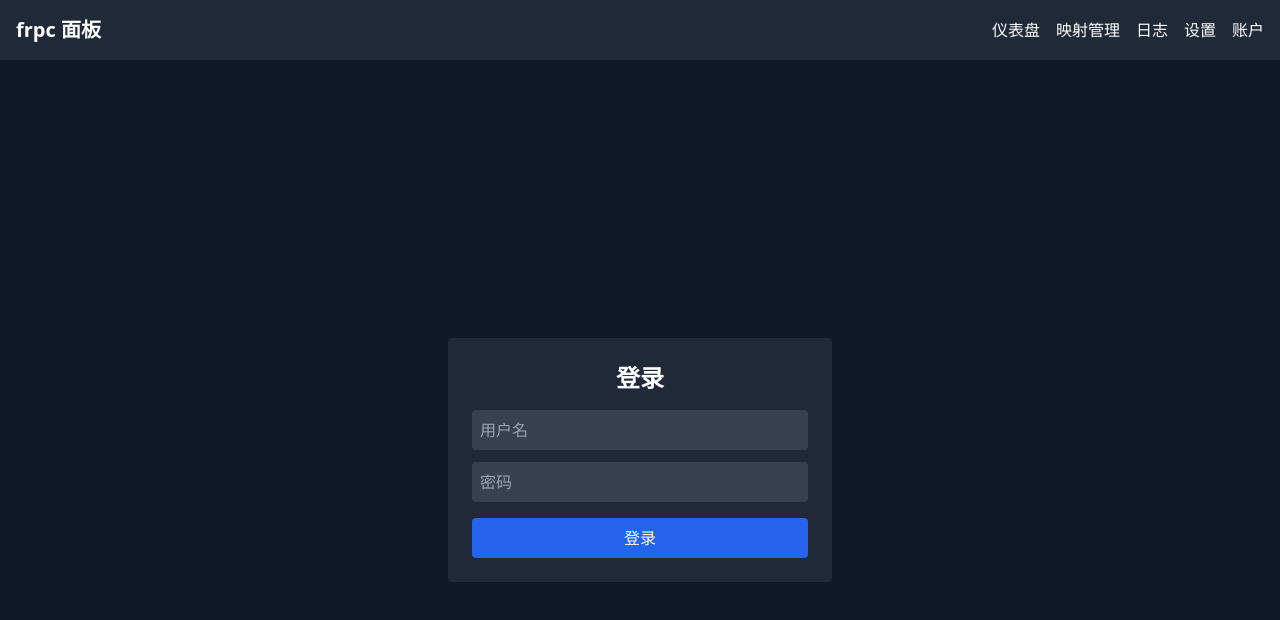
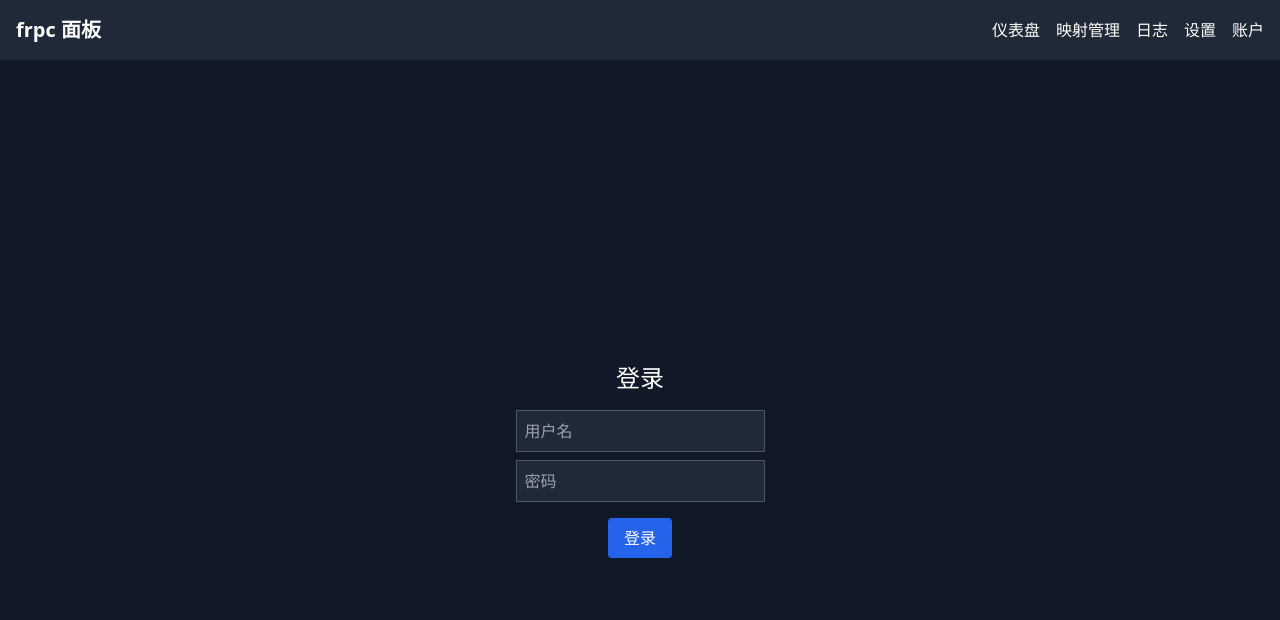
Before and after one commit to zeyu8023/frpc-panel-frontend, a React (Vite) app: page /login in a window 1280 px wide. Shown: the top 620 px of the page. Built offline with nearby package versions, Linux system fonts and the light colour scheme.

Commit message:
Update Login.jsx

```diff
--- a/src/pages/Login.jsx
+++ b/src/pages/Login.jsx
@@ -1,45 +1,39 @@
-import { useState } from 'react'
-import axios from 'axios'
+import React, { useState } from 'react';
+import { useNavigate } from 'react-router-dom';
 
 export default function Login() {
-  const [username, setUsername] = useState('')
-  const [password, setPassword] = useState('')
+  const [username, setUsername] = useState('');
+  const [password, setPassword] = useState('');
+  const navigate = useNavigate();
 
-  const handleLogin = async () => {
-    try {
-      const res = await axios.post('/api/login', { username, password })
-      localStorage.setItem('token', res.data.token)
-      window.location.href = '/'
-    } catch {
-      alert('登录失败')
+  const handleLogin = () => {
+    if (username === 'admin' && password === 'admin') {
+      localStorage.setItem('token', 'mock-token');
+      navigate('/');
+    } else {
+      alert('用户名或密码错误');
     }
-  }
+  };
 
   return (
-    <div className="flex items-center justify-center min-h-screen bg-gray-900">
-      <div className="bg-gray-800 p-6 rounded w-full max-w-sm">
-        <h2 className="text-2xl font-bold mb-4 text-center">登录</h2>
+    <div className="flex flex-col items-center justify-center h-screen bg-gray-900 text-white">
+      <h1 className="text-2xl mb-4">登录</h1>
       <input
-          type="text"
+        className="mb-2 p-2 bg-gray-800 border border-gray-600"
         placeholder="用户名"
-          className="w-full p-2 mb-3 rounded bg-gray-700"
         value={username}
         onChange={(e) => setUsername(e.target.value)}
       />
       <input
+        className="mb-4 p-2 bg-gray-800 border border-gray-600"
+        placeholder="密码"
         type="password"
-          placeholder="密码"
-          className="w-full p-2 mb-4 rounded bg-gray-700"
         value={password}
         onChange={(e) => setPassword(e.target.value)}
       />
-        <button
-          onClick={handleLogin}
-          className="w-full bg-blue-600 hover:bg-blue-700 p-2 rounded"
-        >
+      <button className="bg-blue-600 px-4 py-2 rounded" onClick={handleLogin}>
         登录
       </button>
     </div>
-    </div>
-  )
+  );
 }
```
Lines whose indentation alone changed are shown as unchanged.
